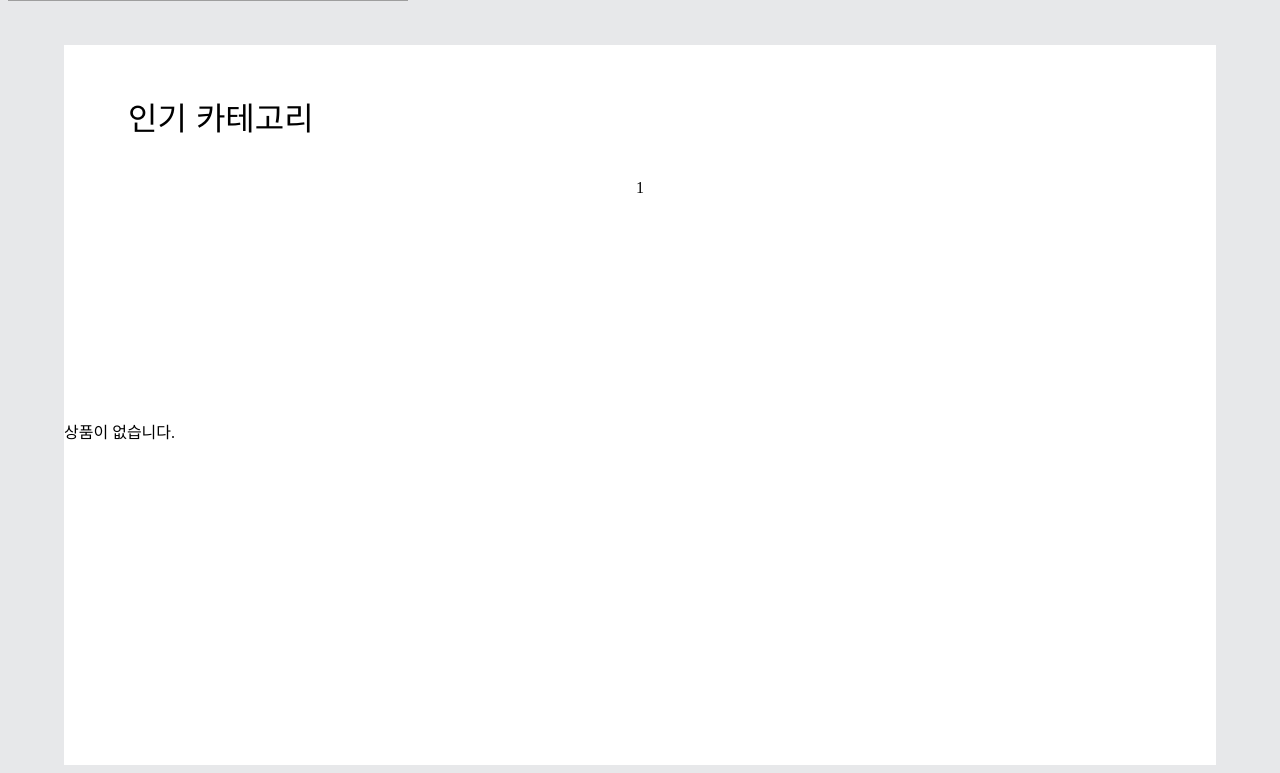
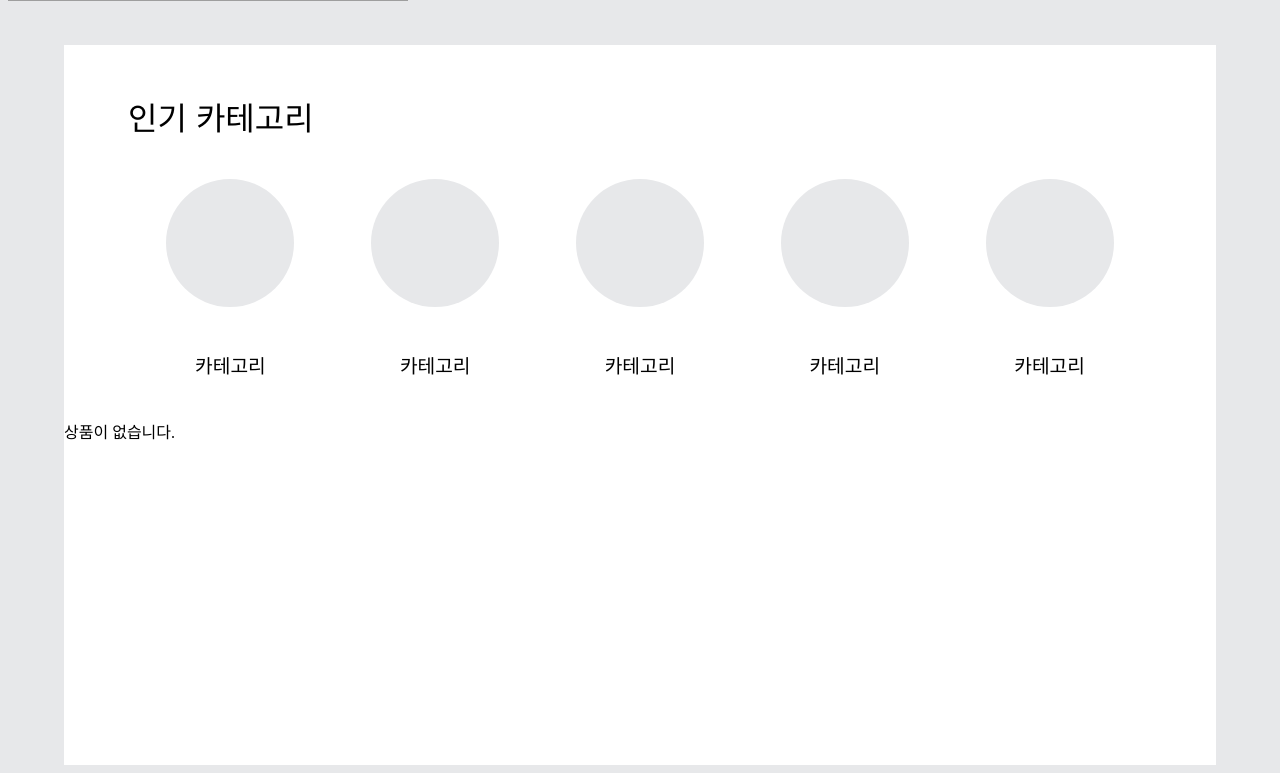
Before and after one commit to park20011029/SSANMY, a Django app: page /ssanmy/ in a window 1280 px wide. Shown: the part 632-1405 px from the top of the page. Run offline with Django 4.2, Linux system fonts and the light colour scheme; data that the repository does not hold is empty; grey boxes are pictures that could not be loaded.

Commit message:
Feat: model html과 css 추가 밑작업

```diff
--- a/ssanmy/templates/base.html
+++ b/ssanmy/templates/base.html
@@ -7,6 +7,7 @@
     <meta name="viewport" content="width=device-width, initial-scale=1, shrink-to-fit=no">
     <!-- main CSS -->
     <link rel="stylesheet" type="text/css" href="{% static 'main.css' %}">
+    <link rel="stylesheet" type="text/css" href="{% static 'model.css' %}">
     <title>SSANMY</title>
 </head>
 <body>
--- a/ssanmy/templates/ssanmyApp/main_detail.html
+++ b/ssanmy/templates/ssanmyApp/main_detail.html
@@ -2,7 +2,28 @@
 {% block content %}
 <div class="main">
 <div class="p_categori_word">인기 카테고리</div>
-<div class="p_categori">1</div>
+<div class="p_categori">
+    <div class="categori_box">
+        <div class="categori_circle"></div>
+        <div class="categori_name">카테고리</div>
+    </div>
+    <div class="categori_box">
+        <div class="categori_circle"></div>
+        <div class="categori_name">카테고리</div>
+    </div>
+    <div class="categori_box">
+        <div class="categori_circle"></div>
+        <div class="categori_name">카테고리</div>
+    </div>
+    <div class="categori_box">
+        <div class="categori_circle"></div>
+        <div class="categori_name">카테고리</div>
+    </div>
+    <div class="categori_box">
+        <div class="categori_circle"></div>
+        <div class="categori_name">카테고리</div>
+    </div>
+</div>
 {% if mods_list %}
     <ul>
     {% for mod in mods_list %}
--- /dev/null
+++ b/ssanmy/templates/ssanmyApp/model.html
@@ -0,0 +1,5 @@
+{% extends 'base.html' %}
+{% block content %}
+
+
+{% endblock %}
```
Also changed, not shown: ssanmy/static/model.css (added).
